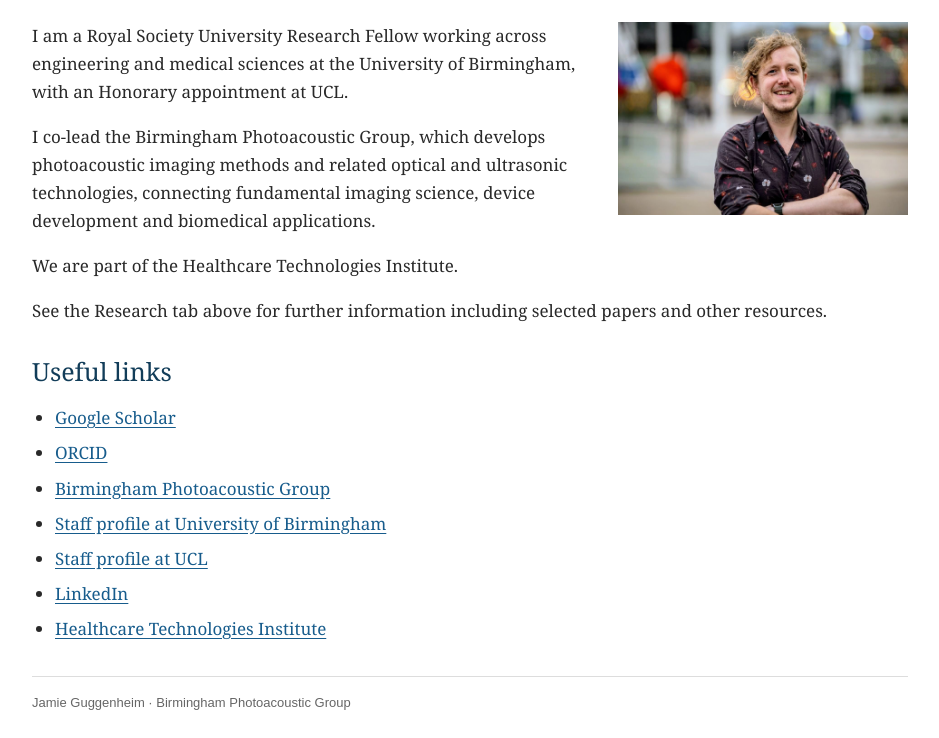
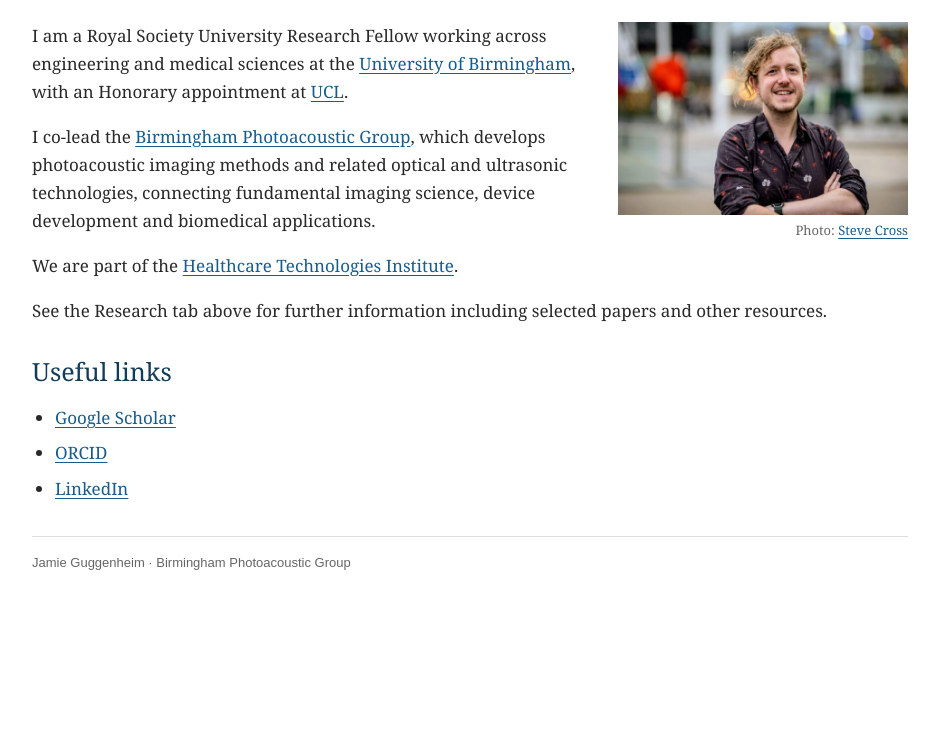
Before and after one commit to jamieguggenheim/jamieguggenheim.github.io, a plain HTML site: page index.html in a window 1280 px wide. Shown: the part 135-873 px from the top of the page, without its empty margins (170-1109 px from the left). After the commit the page ends 800 px from the top, so only its background shows below. Drawn offline with Linux system fonts and the light colour scheme.

Commit message:
Reinserted links. Added ack to Steve X for photo.

```diff
--- a/index.html
+++ b/index.html
@@ -1,19 +1,20 @@
 <!doctype html>
 <html lang="en-GB"><head><meta charset="utf-8"><meta name="viewport" content="width=device-width, initial-scale=1"><title>Home | Jamie Guggenheim</title><meta name="description" content="Jamie Guggenheim's research in photoacoustic imaging, biomedical optics and ultrasound sensing at the University of Birmingham."><link rel="stylesheet" href="style.css"></head>
 <body><a class="skip" href="#main">Skip to content</a><div class="page"><nav aria-label="Main navigation"><a href="index.html" aria-current="page">Home</a><a href="research.html">Research</a><a href="cv.html">Brief CV</a></nav><main id="main"><h1>Webpage of Jamie Guggenheim</h1>
-<img class="portrait" src="portrait.jpeg" width="1280" height="853" alt="Jamie Guggenheim outside the Exchange in Birmingham">
-<p>I am a Royal Society University Research Fellow working across engineering and medical sciences at the University of Birmingham, with an Honorary appointment at UCL.</p>
-<p>I co-lead the Birmingham Photoacoustic Group, which develops photoacoustic imaging methods and related optical and ultrasonic technologies, connecting fundamental imaging science, device development and biomedical applications.</p>
-<p>We are part of the Healthcare Technologies Institute.</p>
+<figure class="portrait">
+  <img src="portrait.jpeg"
+       width="1280" height="853"
+       alt="Jamie Guggenheim outside the Exchange in Birmingham">
+  <figcaption>Photo: <a href="https://urldefense.com/v3/__https://www.instagram.com/stevecrossphotos/__;!!CF15FET90Tp8!H-sBL_F7ATXK8TRDGfYM4ZEUrLPwi94UE_HD9CR4awwCbK8R5KTqI6JoEt6l0PQeME85OCnywmbUx6drYucRd2MHeF6e59b7b0d01My0$">Steve Cross</a></figcaption>
+</figure>
+<p>I am a Royal Society University Research Fellow working across engineering and medical sciences at the <a href="https://www.birmingham.ac.uk/staff/profiles/cardiovascular-sciences/guggenheim-jamie">University of Birmingham</a>, with an Honorary appointment at <a href="https://profiles.ucl.ac.uk/40715-james-guggenheim">UCL</a>.</p>
+<p>I co-lead the <a href="https://birminghamphotoacousticgroup.co.uk/">Birmingham Photoacoustic Group</a>, which develops photoacoustic imaging methods and related optical and ultrasonic technologies, connecting fundamental imaging science, device development and biomedical applications.</p>
+<p>We are part of the <a href="https://www.birmingham.ac.uk/research/centres-institutes/healthcare-technologies">Healthcare Technologies Institute</a>.</p>
 <p>See the Research tab above for further information including selected papers and other resources.</p>
 <h2>Useful links</h2>
 <ul>
     <li><a href="https://scholar.google.com/citations?user=PnWrorUAAAAJ&amp;hl=en">Google Scholar</a></li>
     <li><a href="https://orcid.org/0000-0003-4295-0525">ORCID</a></li>
-    <li><a href="https://birminghamphotoacousticgroup.co.uk/">Birmingham Photoacoustic Group</a></li>
-    <li><a href="https://www.birmingham.ac.uk/staff/profiles/cardiovascular-sciences/guggenheim-jamie">Staff profile at University of Birmingham</a></li>
-    <li><a href="https://profiles.ucl.ac.uk/40715-james-guggenheim">Staff profile at UCL</a></li>
     <li><a href="https://www.linkedin.com/in/jamie-guggenheim-85398355/?lipi=urn%3Ali%3Apage%3Ad_flagship3_profile_view_base%3Byk0OL6jzSqO9PxOieLCepg%3D%3D">LinkedIn</a>
-    <li><a href="https://www.birmingham.ac.uk/research/centres-institutes/healthcare-technologies">Healthcare Technologies Institute</a></li>
     </p></main>
 <footer>Jamie Guggenheim · Birmingham Photoacoustic Group</footer></div></body></html>
--- a/style.css
+++ b/style.css
@@ -15,9 +15,24 @@ p { margin: 0 0 17px; } ul, ol { padding-left: 23px; } li { margin-bottom: 7px;
 footer { clear: both; border-top: 1px solid #ddd; padding: 16px 0 24px; font: 13px/1.6 Arial, sans-serif; color: #666; }
 .skip { position: absolute; left: -9999px; } .skip:focus { left: 10px; top: 5px; background: white; padding: 8px; }
 @media(max-width: 620px) { .page { padding: 0 22px; } .portrait { float: none; display: block; width: min(100%, 340px); margin: 0 0 22px; } h1 { font-size: 30px; } dt { float: none; width: auto; font-weight: bold; } dd { margin-left: 0; } }
+
 h1, h2 {
   color:#123d59;
 }
+
 nav a {
   color: #123d59;
 }
+
+.portrait img {
+  display: block;
+  width: 100%;
+  height: auto;
+}
+
+.portrait figcaption {
+  margin-top: 5px;
+  font-size: 13px;
+  color: #666;
+  text-align: right;
+}
```
